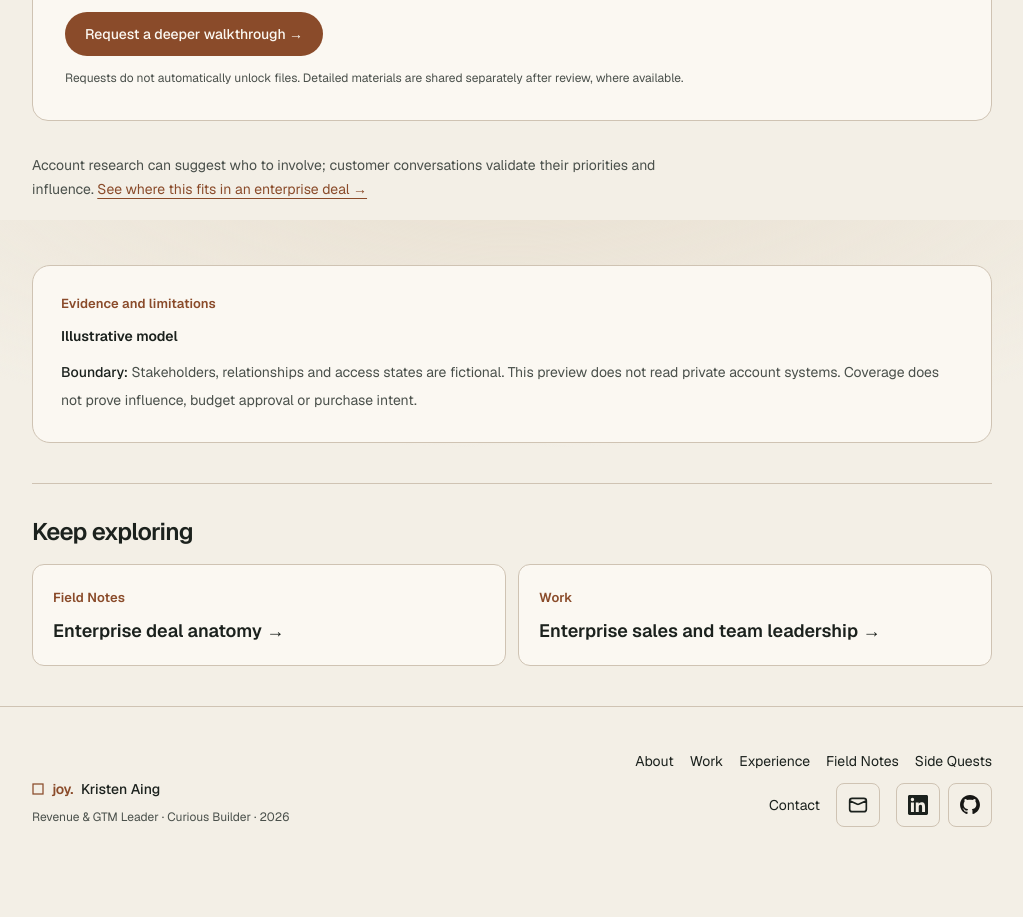
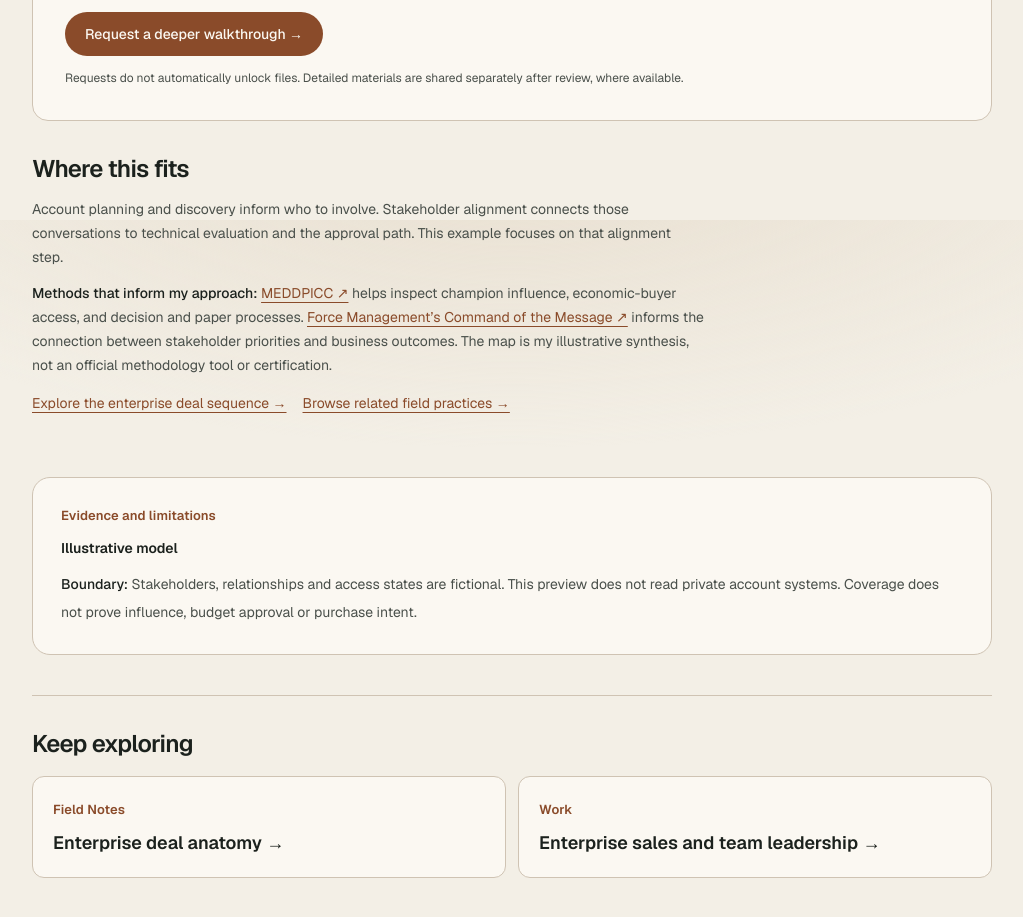
Before and after one commit to heyfunwhoa/byjoyaing-portfolio, a Next.js app: page /field-notes/multithreading in a window 1280 px wide. Shown: the part 2180-3097 px from the top of the page, without its empty margins (128-1151 px from the left). Before the commit the page ends 3039 px from the top, so only its background shows below. Built offline with nearby package versions, Linux system fonts and the light colour scheme.

Commit message:
Connect multithreading preview to attributed sales methodologies and field practices

```diff
--- a/app/field-notes/multithreading/page.tsx
+++ b/app/field-notes/multithreading/page.tsx
@@ -123,17 +123,59 @@ export default function MultithreadingPage() {
           shared separately after review, where available.
         </p>
       </section>
-      <section id="research" className="scroll-mt-24 py-8">
-        <p className="max-w-2xl text-sm leading-6 text-muted">
-          Account research can suggest who to involve; customer conversations
-          validate their priorities and influence.{" "}
+      <section
+        id="research"
+        className="scroll-mt-24 py-8"
+        aria-labelledby="method-context-title"
+      >
+        <h2 id="method-context-title" className="font-display text-2xl">
+          Where this fits
+        </h2>
+        <p className="mt-3 max-w-2xl text-sm leading-6 text-muted">
+          Account planning and discovery inform who to involve. Stakeholder
+          alignment connects those conversations to technical evaluation and the
+          approval path. This example focuses on that alignment step.
+        </p>
+        <p className="mt-3 max-w-2xl text-sm leading-6 text-muted">
+          <span className="font-medium text-foreground">
+            Methods that inform my approach:
+          </span>{" "}
+          <a
+            href="https://meddicc.com/meddpicc-sales-methodology-and-process"
+            target="_blank"
+            rel="noreferrer"
+            className="text-accent underline underline-offset-4"
+          >
+            MEDDPICC ↗
+          </a>{" "}
+          helps inspect champion influence, economic-buyer access, and decision
+          and paper processes.{" "}
+          <a
+            href="https://www.forcemanagement.com/offerings/b2b-sales-message-consulting"
+            target="_blank"
+            rel="noreferrer"
+            className="text-accent underline underline-offset-4"
+          >
+            Force Management’s Command of the Message ↗
+          </a>{" "}
+          informs the connection between stakeholder priorities and business
+          outcomes. The map is my illustrative synthesis, not an official
+          methodology tool or certification.
+        </p>
+        <div className="mt-4 flex flex-wrap gap-4 text-sm">
           <Link
             href="/field-notes/enterprise-deal"
             className="text-accent underline underline-offset-4"
           >
-            See where this fits in an enterprise deal →
+            Explore the enterprise deal sequence →
           </Link>
-        </p>
+          <Link
+            href="/field-notes"
+            className="text-accent underline underline-offset-4"
+          >
+            Browse related field practices →
+          </Link>
+        </div>
       </section>
       <SourceAndEvidencePanel
         status="illustrative"
```
Also changed, not shown: 1 other file (tests, documents, lock files or other folders).
